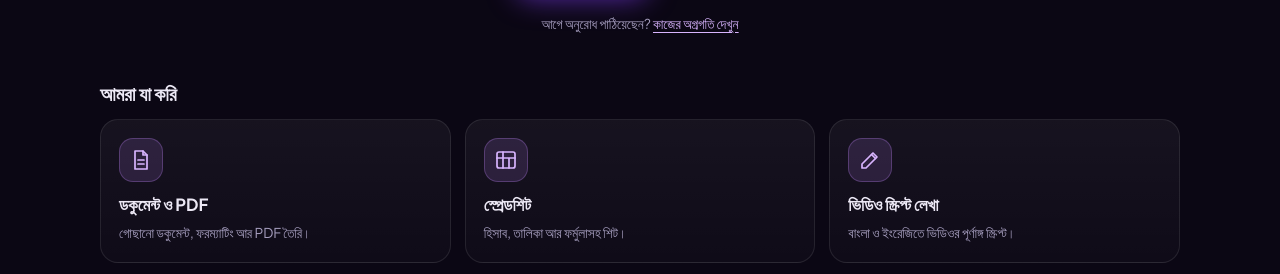
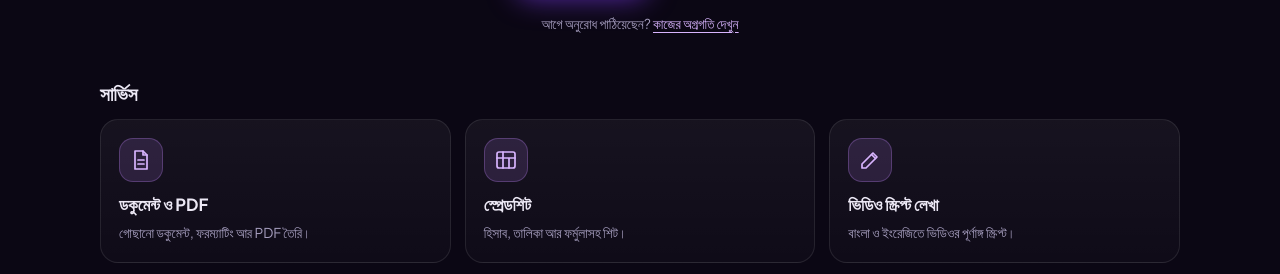
Before and after one commit to tropelon/Ponzile, a Jekyll site: the page built from index.html, in a window 1280 px wide and 900 px high. Shown: the part 402-676 px from the top of the window. Built offline with Jekyll 4.4.1, drawn with Linux system fonts in a browser that asks for light colours.

Commit message:
Update section titles and request descriptions

```diff
--- a/index.html
+++ b/index.html
@@ -47,7 +47,7 @@ layout: default
   </p>
 </section>
 
-<h2 class="section-title"><span class="bn">আমরা যা করি</span><span class="en">What we do</span></h2>
+<h2 class="section-title"><span class="bn">সার্ভিস</span><span class="en">Services</span></h2>
 <div class="grid">
   <a class="card hm-card" href="{{ '/services/' | relative_url }}">
     <div class="hm-ico"><svg viewBox="0 0 24 24" aria-hidden="true"><path d="M6 3h8l4 4v14H6z"/><path d="M14 3v4h4"/><path d="M9 12h6M9 16h6"/></svg></div>
@@ -83,7 +83,7 @@ layout: default
 
 <h2 class="section-title"><span class="bn">কীভাবে কাজ হয়</span><span class="en">How it works</span></h2>
 <ol class="hm-steps">
-  <li><span class="bn"><b>অনুরোধ পাঠান।</b> ফর্মে কী লাগবে লিখুন। সঙ্গে একটা ট্র্যাকিং কোড পাবেন।</span><span class="en"><b>Send a request.</b> Tell us what you need in the form. You get a tracking code.</span></li>
+  <li><span class="bn"><b>অনুরোধ পাঠান।</b> ফর্মে কী লাগবে লিখুন। সঙ্গে একটা ট্র্যাকিং কোড পাবেন।</span><span class="en"><b>Send a request.</b> Describe what you need in the form. You get a tracking code.</span></li>
   <li><span class="bn"><b>দাম আর সময় ঠিক হবে।</b> ইমেইলে লিখিতভাবে সবকিছু জানিয়ে নিয়ে কাজ শুরু।</span><span class="en"><b>Price and timeline agreed.</b> Everything is confirmed in writing by email before work starts.</span></li>
   <li><span class="bn"><b>অগ্রগতি নিজে দেখুন।</b> কোড আর ইমেইল দিয়ে ট্র্যাক পেজে কত শতাংশ হলো দেখা যায়।</span><span class="en"><b>Follow the progress.</b> Use your code and email on the track page to see how far along the work is.</span></li>
   <li><span class="bn"><b>মাঝপথে একবার প্রিভিউ।</b> কাজ প্রায় অর্ধেক হলে একবারের জন্য প্রিভিউ দেখা যায়, তারপর সংশোধন আর চূড়ান্ত ফাইল।</span><span class="en"><b>A preview midway.</b> At around halfway you can view a one-time preview, then revisions and the final files.</span></li>
@@ -101,7 +101,7 @@ layout: default
   </div>
   <div class="card">
     <h3><span class="bn">খোলাখুলি নিয়ম</span><span class="en">Plain rules</span></h3>
-    <p class="meta"><span class="bn">কী তথ্য রাখা হয় আর কতদিন, সব লেখা আছে গোপনীয়তা পেজে।</span><span class="en">What we keep and for how long is written on the privacy page.</span></p>
+    <p class="meta"><span class="bn">কী তথ্য রাখা হয় আর কতদিন, সব লেখা আছে গোপনীয়তা পেজে।</span><span class="en">What is kept, and for how long, is written on the privacy page.</span></p>
     <a class="hm-more" href="{{ '/privacy/' | relative_url }}"><span class="bn">গোপনীয়তা ও নিয়মাবলি</span><span class="en">Privacy &amp; rules</span></a>
   </div>
 </div>
@@ -117,7 +117,7 @@ layout: default
     <a class="card post-card" href="{{ post.url | relative_url }}">
       {% if img %}<img src="{{ img }}" alt="" loading="lazy">{% else %}<div style="aspect-ratio:16/9;background:var(--grad);opacity:.35"></div>{% endif %}
       <div class="body">
-        <h3>{{ post.title }}</h3>
+        <h3><span class="bn">{{ post.title }}</span><span class="en">{{ post.title_en | default: post.title }}</span></h3>
         <p class="meta">{{ post.date | date: "%d-%m-%Y" }}</p>
       </div>
     </a>
@@ -133,7 +133,7 @@ layout: default
 </a>
 
 <section class="hm-cta">
-  <h2><span class="bn">কাজটা কী, একবার জানান</span><span class="en">Tell us about your job</span></h2>
+  <h2><span class="bn">কাজটা কী, একবার জানান</span><span class="en">Describe your job</span></h2>
   <p><span class="bn">যত পরিষ্কার লিখবেন, তত দ্রুত দাম আর সময় জানানো যাবে।</span><span class="en">The clearer you write, the faster a price and timeline can be given.</span></p>
   <div class="actions">
     <a class="btn btn-primary" href="{{ '/contact/' | relative_url }}"><span class="bn">অনুরোধ পাঠান</span><span class="en">Send a request</span></a>
```
